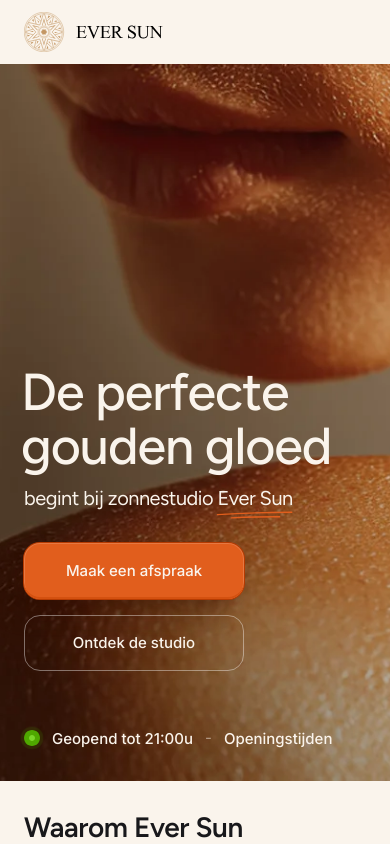
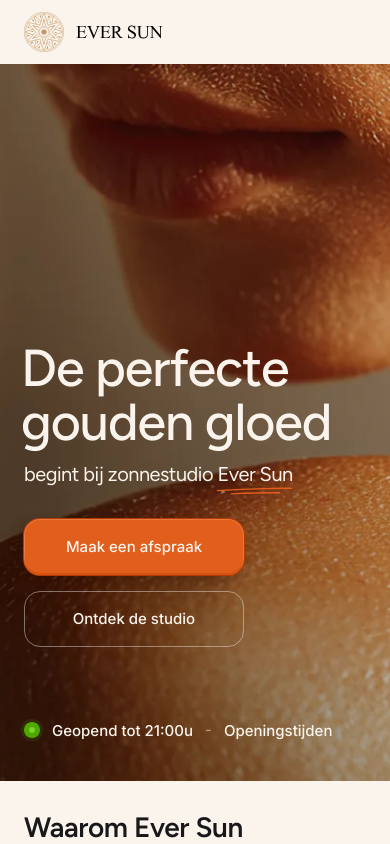
Before and after one commit to timothyvansas-gif/eversun, a Next.js app: page / in a window 390 px wide. Shown: the top 844 px of the page. Built offline with nearby package versions, Linux system fonts and the light colour scheme.

Commit message:
style: adjust hero content spacing and update status label text for responsiveness

```diff
--- a/src/components/hero/hero-content.tsx
+++ b/src/components/hero/hero-content.tsx
@@ -22,7 +22,7 @@ export default function HeroContent() {
   return (
     <div className="absolute inset-0 flex flex-col">
       <div className="w-full max-w-[1280px] mx-auto flex-1 flex flex-col justify-end px-6 pb-8 lg:px-0 lg:py-12 lg:justify-start">
-        <div className="mb-14 lg:mb-0 lg:flex-1 lg:flex lg:flex-col lg:justify-center">
+        <div className="mb-18 lg:mb-0 lg:flex-1 lg:flex lg:flex-col lg:justify-center">
           <div>
             <motion.h1
               className="font-display font-medium text-[#FAF4EC] tracking-[-0.02em] lg:tracking-[-3px]"
@@ -74,7 +74,7 @@ export default function HeroContent() {
           initial="hidden"
           animate="visible"
           custom={0.9}
-          className="lg:mb-[48px]"
+          className="mb-2 lg:mb-[48px]"
         >
           <HeroStatus />
         </motion.div>
--- a/src/components/hero/hero-status.tsx
+++ b/src/components/hero/hero-status.tsx
@@ -23,7 +23,8 @@ export default function HeroStatus() {
       <span className="flex items-center gap-2">
         <Image src={clock} alt="" width={16} height={16} className="hidden md:block shrink-0" />
         <span className="font-sans font-medium text-[15px] text-[#FAF4EC] leading-none">
-          Openingstijden
+          <span className="md:hidden">Openingstijden</span>
+          <span className="hidden md:inline">Alle openingstijden</span>
         </span>
       </span>
     </button>
```
